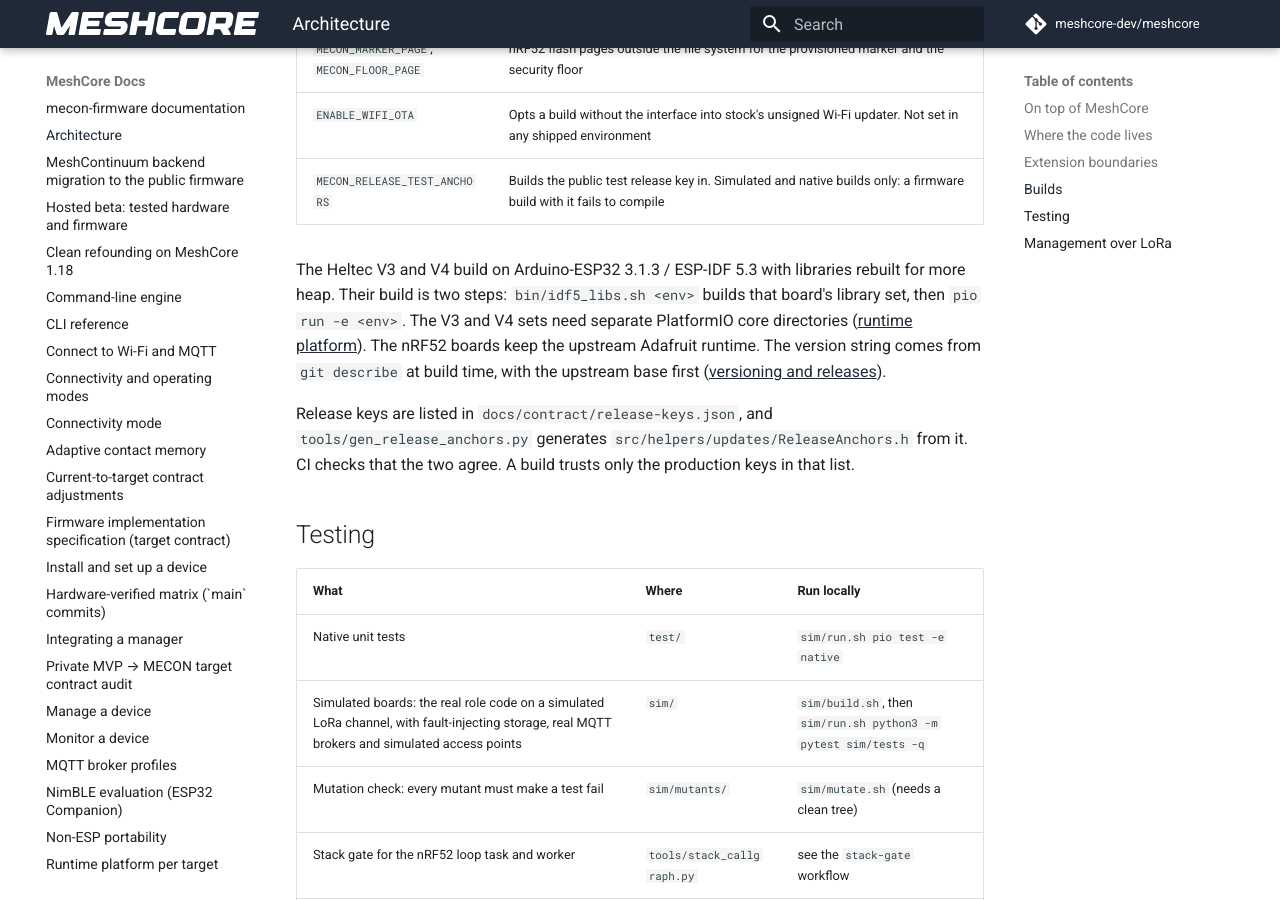
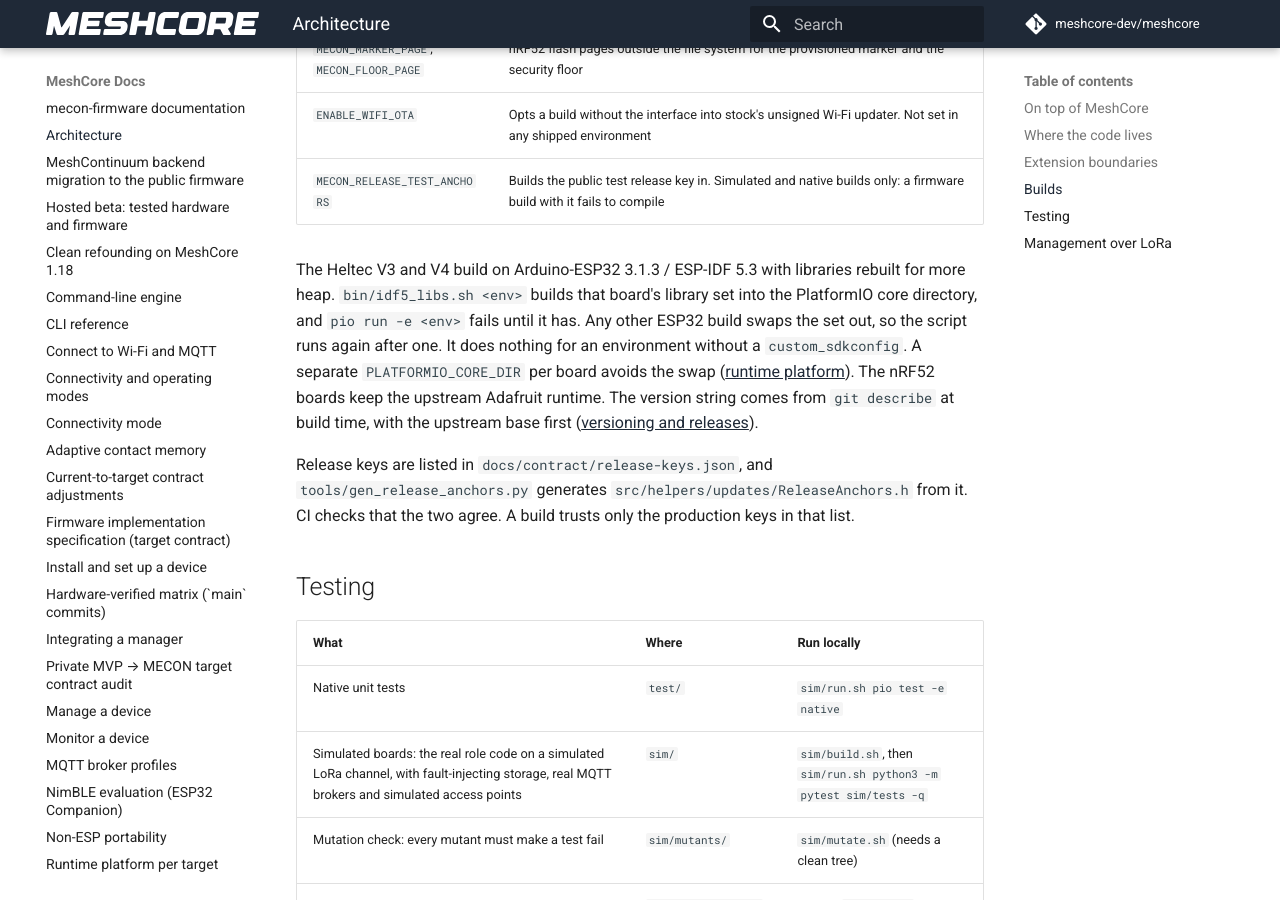
Before and after one commit to hoejriis/mecon-firmware, an MkDocs documentation site: the page built from docs/ARCHITECTURE.md, in a window 1280 px wide and 900 px high, scrolled down 3369 px. Built offline with MkDocs 1.6.1 and Material for MkDocs 9.7.7, drawn with Linux system fonts in a browser that asks for light colours; comment, search, counter and statistics services are not loaded.

Commit message:
ARCHITECTURE: the firmware coder's corrections on the Heltec build
Co-Authored-By: Claude Opus 5.5 (1M context) <noreply@anthropic.com>

```diff
--- a/docs/ARCHITECTURE.md
+++ b/docs/ARCHITECTURE.md
@@ -81,7 +81,7 @@ Each board and role is a PlatformIO environment. The project's build flags:
 | `ENABLE_WIFI_OTA` | Opts a build without the interface into stock's unsigned Wi-Fi updater. Not set in any shipped environment |
 | `MECON_RELEASE_TEST_ANCHORS` | Builds the public test release key in. Simulated and native builds only: a firmware build with it fails to compile |
 
-The Heltec V3 and V4 build on Arduino-ESP32 3.1.3 / ESP-IDF 5.3 with libraries rebuilt for more heap. Their build is two steps: `bin/idf5_libs.sh <env>` builds that board's library set, then `pio run -e <env>`. The V3 and V4 sets need separate PlatformIO core directories ([runtime platform](PLATFORM.md#building)). The nRF52 boards keep the upstream Adafruit runtime. The version string comes from `git describe` at build time, with the upstream base first ([versioning and releases](VERSIONING_AND_RELEASES.md)).
+The Heltec V3 and V4 build on Arduino-ESP32 3.1.3 / ESP-IDF 5.3 with libraries rebuilt for more heap. `bin/idf5_libs.sh <env>` builds that board's library set into the PlatformIO core directory, and `pio run -e <env>` fails until it has. Any other ESP32 build swaps the set out, so the script runs again after one. It does nothing for an environment without a `custom_sdkconfig`. A separate `PLATFORMIO_CORE_DIR` per board avoids the swap ([runtime platform](PLATFORM.md#building)). The nRF52 boards keep the upstream Adafruit runtime. The version string comes from `git describe` at build time, with the upstream base first ([versioning and releases](VERSIONING_AND_RELEASES.md)).
 
 Release keys are listed in `docs/contract/release-keys.json`, and `tools/gen_release_anchors.py` generates `src/helpers/updates/ReleaseAnchors.h` from it. CI checks that the two agree. A build trusts only the production keys in that list.
 
```
